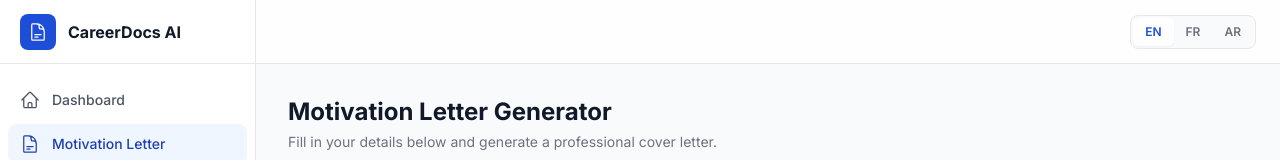
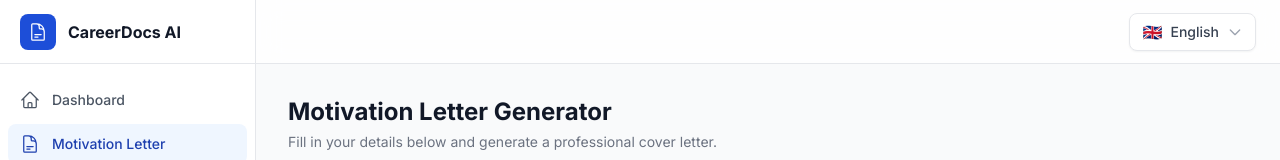
Before and after one commit to Nourhenebenothmen22/career-docs-ai, a React (Vite) app in the folder frontend/: page /motivation-letter in a window 1280 px wide. Shown: the top 160 px of the page. Built offline with nearby package versions, Linux system fonts and the light colour scheme.

Commit message:
feat(navbar): replace segmented language toggle with professional dropdown featuring flags, country names, and checkmark

```diff
--- a/frontend/src/components/layout/Navbar.jsx
+++ b/frontend/src/components/layout/Navbar.jsx
@@ -1,23 +1,38 @@
+import { useState, useRef, useEffect } from 'react';
 import { useTranslation } from 'react-i18next';
-import { GlobeAltIcon, Bars3Icon } from '@heroicons/react/24/outline';
+import { Bars3Icon, CheckIcon } from '@heroicons/react/24/outline';
 import useAppStore from '../../store/useAppStore';
 
 const languages = [
-  { code: 'en', label: 'EN', dir: 'ltr' },
-  { code: 'fr', label: 'FR', dir: 'ltr' },
-  { code: 'ar', label: 'AR', dir: 'rtl' },
+  { code: 'en', label: 'English', flag: '🇬🇧' },
+  { code: 'fr', label: 'Français', flag: '🇫🇷' },
+  { code: 'ar', label: 'العربية', flag: '🇸🇦' },
 ];
 
 export default function Navbar() {
   const { t, i18n } = useTranslation();
   const setSidebarOpen = useAppStore(s => s.setSidebarOpen);
   const sidebarOpen = useAppStore(s => s.sidebarOpen);
+  const [open, setOpen] = useState(false);
+  const ref = useRef(null);
+
+  const isRtl = i18n.language === 'ar';
+  const current = languages.find(l => l.code === i18n.language) || languages[0];
+
+  useEffect(() => {
+    function handleClick(e) {
+      if (ref.current && !ref.current.contains(e.target)) setOpen(false);
+    }
+    document.addEventListener('mousedown', handleClick);
+    return () => document.removeEventListener('mousedown', handleClick);
+  }, []);
 
   const switchLanguage = (code) => {
     i18n.changeLanguage(code);
     localStorage.setItem('lang', code);
     document.documentElement.dir = code === 'ar' ? 'rtl' : 'ltr';
     document.documentElement.lang = code;
+    setOpen(false);
   };
 
   return (
@@ -26,29 +41,43 @@ export default function Navbar() {
         {!sidebarOpen && (
           <button
             onClick={() => setSidebarOpen(true)}
-            className="rounded-lg p-2 text-gray-500 hover:bg-gray-100 hover:text-gray-700"
+            className="rounded-lg p-2 text-gray-500 hover:bg-gray-100 hover:text-gray-700 transition-colors"
           >
             <Bars3Icon className="h-5 w-5" />
           </button>
         )}
       </div>
 
-      <div className="flex items-center gap-2">
-        <div className="flex overflow-hidden rounded-lg border border-gray-200 bg-gray-50 p-0.5">
-          {languages.map(lang => (
+      <div className="relative flex items-center" ref={ref}>
+        <button
+          onClick={() => setOpen(!open)}
+          className={`flex items-center gap-2 rounded-lg border border-gray-200 bg-white px-3 py-2 text-sm font-medium text-gray-700 shadow-sm transition-all hover:border-gray-300 hover:shadow ${open ? 'border-primary-300 ring-2 ring-primary-500/20' : ''}`}
+        >
+          <span className="text-base leading-none">{current.flag}</span>
+          <span className="hidden sm:inline">{current.label}</span>
+          <svg className={`h-4 w-4 text-gray-400 transition-transform ${open ? 'rotate-180' : ''}`} fill="none" viewBox="0 0 24 24" stroke="currentColor">
+            <path strokeLinecap="round" strokeLinejoin="round" strokeWidth={2} d="M19 9l-7 7-7-7" />
+          </svg>
+        </button>
+
+        {open && (
+          <div className={`absolute top-full mt-1 w-48 rounded-xl border border-gray-200 bg-white py-1 shadow-xl z-50 ${isRtl ? 'left-0' : 'right-0'}`}>
+            {languages.map(lang => {
+              const active = i18n.language === lang.code;
+              return (
                 <button
                   key={lang.code}
                   onClick={() => switchLanguage(lang.code)}
-              className={`rounded-md px-3 py-1.5 text-xs font-semibold transition-all ${
-                i18n.language === lang.code
-                  ? 'bg-white text-primary-600 shadow-sm'
-                  : 'text-gray-500 hover:text-gray-700'
-              }`}
+                  className={`flex w-full items-center gap-3 px-4 py-2.5 text-sm transition-colors ${active ? 'bg-primary-50 text-primary-700 font-semibold' : 'text-gray-600 hover:bg-gray-50 hover:text-gray-900'}`}
                 >
-              {lang.label}
+                  <span className="text-base leading-none">{lang.flag}</span>
+                  <span className="flex-1 text-left">{lang.label}</span>
+                  {active && <CheckIcon className="h-4 w-4 text-primary-600" />}
                 </button>
-          ))}
+              );
+            })}
           </div>
+        )}
       </div>
     </header>
   );
```
Lines whose indentation alone changed are shown as unchanged.
